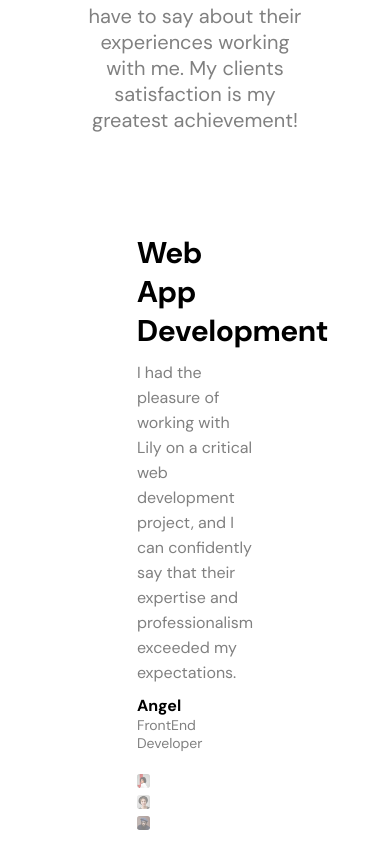
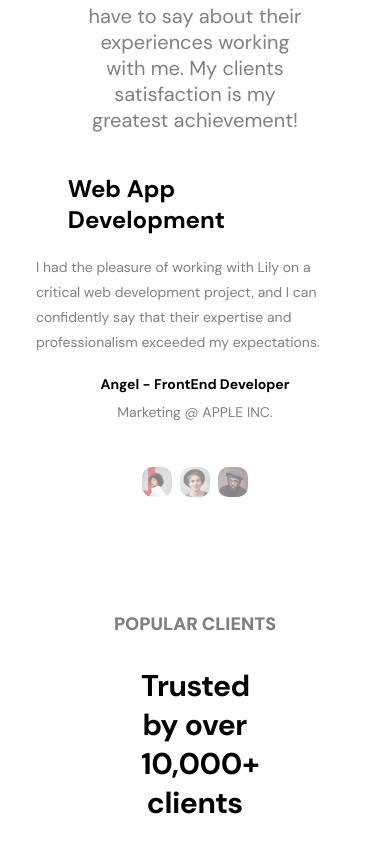
Before and after one commit to ayoubakbartabar/profile-project, a React (Vite) app: page / in a window 390 px wide. Shown: the part 9522-10364 px from the top of the page. Built offline with nearby package versions, Linux system fonts and the light colour scheme.

Commit message:
refactor the clients component

```diff
--- a/src/assets/components/Clients/Clients.css
+++ b/src/assets/components/Clients/Clients.css
@@ -1,13 +1,15 @@
-.clients-content{
+.clients-content {
   display: flex;
   flex-direction: row;
   flex-wrap: wrap;
   align-content: center;
   justify-content: space-around;
   align-items: center;
+  padding: 20px;
+  gap: 20px;
+}
 
-}
-.clients-info-container{
+.clients-info-container {
   width: 25%;
   margin: 100px 0;
   display: flex;
@@ -16,46 +18,117 @@
   align-content: center;
   justify-content: center;
   align-items: flex-start;
+  gap: 10px;
 }
-.clients-title{
+
+.clients-title {
   width: 80%;
   font-size: 30px;
   margin-bottom: 10px;
 }
-.clients-paragraph{
+
+.clients-paragraph {
   line-height: 25px;
   color: gray;
   margin-bottom: 10px;
 }
-.clients-info{
+
+.clients-info {
   font-size: 16px;
 }
-.clients-address{
+
+.clients-address {
   color: gray;
   font-size: 14px;
 }
-.all-clients-image-container{
-    margin-top: 20px;
-    width: 100%;
+
+.all-clients-image-container {
   display: flex;
-    flex-direction: row;
+  gap: 8px;
+  align-items: center;
+  justify-content: center;
   flex-wrap: wrap;
-    align-content: center;
-    justify-content: center;
-    align-items: center;
 }
-.all-clients-image-container div{
-    display: flex;
-    gap: 20px;
 
+.clients-avatar-image {
+  margin-top: 1rem;
+  width: 50px;
+  height: 50px;
+  border-radius: 10px;
+  cursor: pointer;
+  opacity: 0.5;
+  transition: opacity 0.3s ease-in-out, transform 0.2s ease-in-out;
 }
-.clients-avatar-image{
-    opacity: 0.5;
-    border-radius: 20%;
-    width: 15%;
-    cursor: pointer;
+
+.clients-avatar-image:hover,
+.clients-avatar-image:active {
+  opacity: 1;
+  transform: scale(1.1);
 }
-.clients-avatar{
+
+.clients-avatar {
   width: 80%;
   border-radius: 20px;
 }
+
+@media (max-width: 1024px) {
+  .clients-content {
+    flex-direction: column;
+    align-items: center;
+  }
+
+  .clients-info-container {
+    width: 100%;
+    margin: 20px 0;
+  }
+
+  .clients-avatar {
+    display: none;
+  }
+
+  .all-clients-image-container {
+    justify-content: center;
+  }
+}
+
+@media (max-width: 768px) {
+  .clients-info-container {
+    width: 100%;
+    flex-direction: column;
+    align-items: center;
+  }
+
+  .all-clients-image-container {
+    justify-content: center;
+    margin-top: 20px;
+  }
+
+  .clients-avatar-image {
+    width: 40px;
+    height: 40px;
+  }
+}
+
+@media (max-width: 480px) {
+  .clients-title {
+    font-size: 24px;
+  }
+
+  .clients-paragraph {
+    font-size: 14px;
+  }
+
+  .clients-info {
+    font-size: 14px;
+  }
+
+  .clients-avatar {
+    max-width: 200px;
+    display: none;
+  }
+
+  .clients-avatar-image {
+    width: 30px;
+    height: 30px;
+  }
+}
--- a/src/assets/components/Clients/Clients.jsx
+++ b/src/assets/components/Clients/Clients.jsx
@@ -3,9 +3,9 @@ import ClientsInfo from "./ClientsData";
 import "./Clients.css";
 
 export default function Clients() {
-    // set Hook
+  // set Hook
   const [selectedClient, setSelectedClient] = useState(ClientsInfo[0]);
-// create function for client info handler
+  // create function for client info handler
   const clientSayHandler = (client) => {
     setSelectedClient(client);
   };
@@ -15,9 +15,10 @@ export default function Clients() {
       <div className="clients-info-container">
         <h2 className="clients-title">{selectedClient.expertise}</h2>
         <p className="clients-paragraph">{selectedClient.description}</p>
-        <h5 className="clients-info">{selectedClient.name}</h5>
-        <p className="clients-address">{selectedClient.position}</p>
-
+        <h5 className="clients-info">
+          {selectedClient.name} - {selectedClient.position}
+        </h5>
+        <p className="clients-address">Marketing @ APPLE INC.</p>
         <div className="all-clients-image-container">
           {ClientsInfo.map((client) => (
             <a
```
Lines whose indentation alone changed are shown as unchanged.
